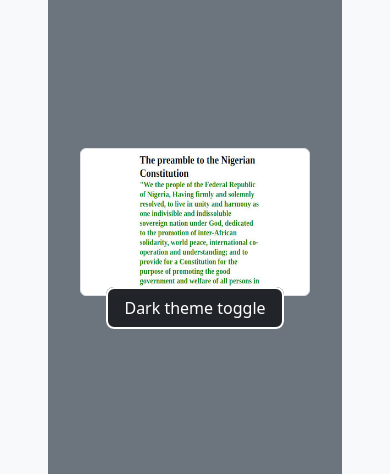
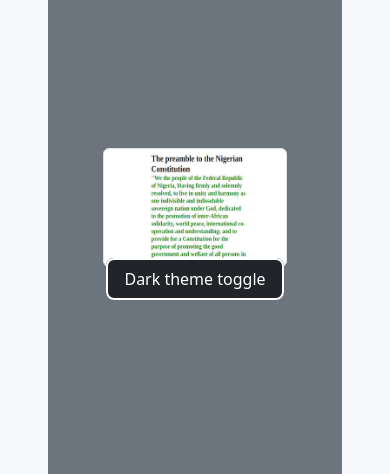
Before and after one commit to obiora198/cs50-homepage, a plain HTML site: page index.html in a window 390 px wide. Shown: the part 1104-1578 px from the top of the page. Drawn offline with nearby package versions, Linux system fonts and the light colour scheme.

Commit message:
Fri, Sep 8, 2023, 12:06 AM +01:00

```diff
--- a/styles.css
+++ b/styles.css
@@ -35,8 +35,8 @@ a:hover, .nav-link:hover{
     max-width: 100%;
     height: auto;
 }
- /* @media only screen and (max-width: 750px) {
-    .profile{
-        height: 50vh;
+ @media only screen and (max-width: 750px) {
+    .exercise{
+        width: 80%;
     }
- } */
+ }
```
